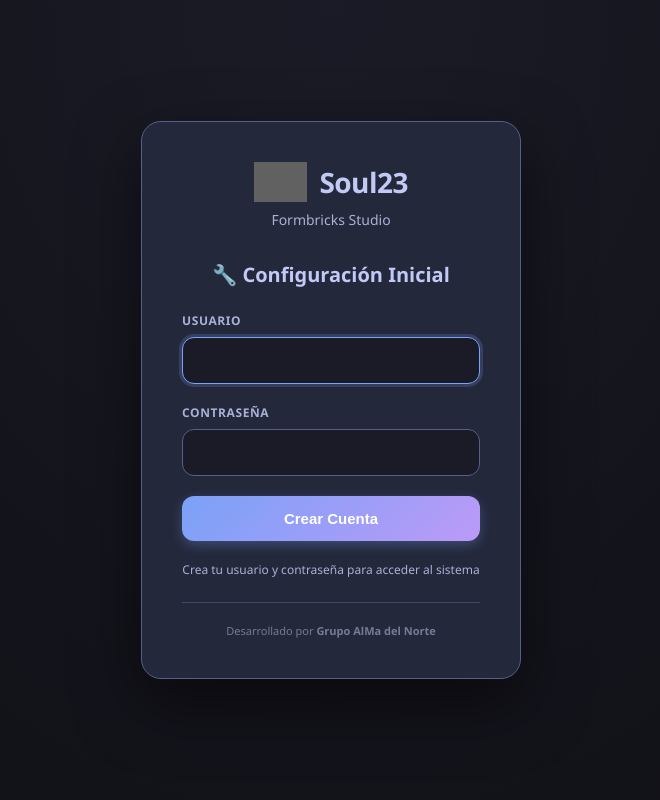
After one commit to marcogll/frombricks_generator, a Flask app: page /login in a window 1280 px wide. The commit adds this page. Shown: the whole page, without its empty margins (309-969 px from the left). Run offline with Flask 3, Linux system fonts and the light colour scheme; some libraries are stand-ins or nearby versions; grey boxes are pictures that could not be loaded.

Commit message:
feat: add authentication with login screen and setup wizard
- Add login page with Soul23 branding
- Setup wizard on first run to create admin credentials
- Password hashing with SHA256 + salt
- All API routes protected with @require_auth
- Add logout button in header
- Add auth.json to .gitignore

```diff
--- a/web/app.py
+++ b/web/app.py
@@ -2,15 +2,28 @@
 import json
 import os
 import sys
+import hashlib
+import secrets
 
-from flask import Flask, jsonify, render_template, request, Response
+from functools import wraps
+from flask import Flask, jsonify, render_template, request, Response, session, redirect, url_for
 
 sys.path.insert(0, os.path.dirname(os.path.dirname(os.path.abspath(__file__))))
 from client.formbricks import FormbricksClient, FormbricksError
 
 app = Flask(__name__)
+app.secret_key = os.environ.get("SECRET_KEY", secrets.token_hex(32))
 
 CONFIG_PATH = os.path.join(os.path.dirname(os.path.dirname(os.path.abspath(__file__))), "config.json")
+AUTH_PATH = os.path.join(os.path.dirname(os.path.dirname(os.path.abspath(__file__))), "auth.json")
+
+def require_auth(f):
+    @wraps(f)
+    def decorated(*args, **kwargs):
+        if not is_authenticated():
+            return jsonify({"error": "Unauthorized"}), 401
+        return f(*args, **kwargs)
+    return decorated
 
 def load_config():
     envs_from_env = os.environ.get("FORMBRICKS_ENVIRONMENTS")
@@ -24,6 +37,30 @@ def load_config():
             return json.load(f)
     return {"environments": []}
 
+def load_auth():
+    if os.path.exists(AUTH_PATH):
+        with open(AUTH_PATH) as f:
+            return json.load(f)
+    return None
+
+def save_auth(username, password):
+    salt = secrets.token_hex(16)
+    pw_hash = hashlib.sha256((password + salt).encode()).hexdigest()
+    auth_data = {"username": username, "salt": salt, "password": pw_hash}
+    with open(AUTH_PATH, "w") as f:
+        json.dump(auth_data, f)
+    return auth_data
+
+def verify_auth(username, password):
+    auth = load_auth()
+    if not auth or auth.get("username") != username:
+        return False
+    pw_hash = hashlib.sha256((password + auth["salt"]).encode()).hexdigest()
+    return pw_hash == auth["password"]
+
+def is_authenticated():
+    return session.get("authenticated", False)
+
 def get_client(env_name=None):
     cfg = load_config()
     envs = cfg.get("environments", [])
@@ -36,6 +73,50 @@ def get_client(env_name=None):
     else:
         env = envs[0]
     return FormbricksClient(env["base_url"], env["api_key"], env["environment_id"]), env
+
+
+@app.route("/")
+def index():
+    if not is_authenticated():
+        return redirect(url_for("login"))
+    return render_template("index.html")
+
+
+@app.route("/login", methods=["GET", "POST"])
+def login():
+    auth = load_auth()
+    is_setup = auth is not None
+
+    if request.method == "POST":
+        username = request.form.get("username", "").strip()
+        password = request.form.get("password", "")
+
+        if not is_setup:
+            if len(username) < 2 or len(password) < 4:
+                return render_template("login.html", error="Usuario mínimo 2 caracteres, contraseña mínimo 4", is_setup=False, brand="Soul23")
+            save_auth(username, password)
+            session["authenticated"] = True
+            session["username"] = username
+            return redirect(url_for("index"))
+        else:
+            if verify_auth(username, password):
+                session["authenticated"] = True
+                session["username"] = username
+                return redirect(url_for("index"))
+            return render_template("login.html", error="Credenciales incorrectas", is_setup=True, brand="Soul23")
+
+    return render_template("login.html", is_setup=is_setup, brand="Soul23")
+
+
+@app.route("/logout")
+def logout():
+    session.clear()
+    return redirect(url_for("login"))
+
+
+@app.route("/api/auth/status")
+def auth_status():
+    return jsonify({"authenticated": is_authenticated(), "setup": load_auth() is not None})
 
 
 def fix_survey(data: dict) -> dict:
@@ -184,18 +265,15 @@ FULL_SURVEY_TEMPLATE = {
 }
 
 
-@app.route("/")
-def index():
-    return render_template("index.html")
-
-
 @app.route("/api/envs")
+@require_auth
 def api_envs():
     cfg = load_config()
     return jsonify(cfg.get("environments", []))
 
 
 @app.route("/api/surveys")
+@require_auth
 def api_surveys():
     env = request.args.get("env")
     try:
@@ -207,6 +285,7 @@ def api_surveys():
 
 
 @app.route("/api/surveys/<survey_id>")
+@require_auth
 def api_survey(survey_id):
     env = request.args.get("env")
     try:
@@ -218,6 +297,7 @@ def api_survey(survey_id):
 
 
 @app.route("/api/surveys", methods=["POST"])
+@require_auth
 def api_create_survey():
     env = request.args.get("env")
     data = request.get_json()
@@ -235,6 +315,7 @@ def api_create_survey():
 
 
 @app.route("/api/surveys/<survey_id>", methods=["PUT"])
+@require_auth
 def api_update_survey(survey_id):
     env = request.args.get("env")
     data = request.get_json()
@@ -251,6 +332,7 @@ def api_update_survey(survey_id):
 
 
 @app.route("/api/surveys/<survey_id>", methods=["DELETE"])
+@require_auth
 def api_delete_survey(survey_id):
     env = request.args.get("env")
     try:
@@ -264,6 +346,7 @@ def api_delete_survey(survey_id):
 
 
 @app.route("/api/templates")
+@require_auth
 def api_templates():
     type_filter = request.args.get("type")
     if type_filter:
@@ -275,6 +358,7 @@ def api_templates():
 
 
 @app.route("/api/templates/full-survey")
+@require_auth
 def api_full_survey_template():
     return jsonify(FULL_SURVEY_TEMPLATE)
 
@@ -585,6 +669,7 @@ Auth: `x-api-key` header.
 
 
 @app.route("/api/templates/docs/survey-structure")
+@require_auth
 def api_survey_docs():
     fmt = request.args.get("format", "md")
     if fmt == "md":
@@ -593,6 +678,7 @@ def api_survey_docs():
 
 
 @app.route("/api/responses/<survey_id>", methods=["POST"])
+@require_auth
 def api_send_response(survey_id):
     env = request.args.get("env")
     data = request.get_json()
@@ -614,6 +700,7 @@ def api_send_response(survey_id):
 
 
 @app.route("/api/fix-survey", methods=["POST"])
+@require_auth
 def api_fix_survey():
     data = request.get_json()
     if not data:
@@ -627,6 +714,7 @@ def api_fix_survey():
 
 
 @app.route("/api/eval/template/<survey_id>")
+@require_auth
 def api_eval_template(survey_id):
     env = request.args.get("env")
     try:
@@ -659,6 +747,7 @@ def api_eval_template(survey_id):
 
 
 @app.route("/api/eval/grade/<survey_id>", methods=["POST"])
+@require_auth
 def api_eval_grade(survey_id):
     env = request.args.get("env")
     fmt = request.args.get("format", "json")
@@ -681,6 +770,7 @@ def api_eval_grade(survey_id):
 
 
 @app.route("/api/eval/export/<survey_id>")
+@require_auth
 def api_eval_export(survey_id):
     env = request.args.get("env")
     try:
--- a/web/templates/index.html
+++ b/web/templates/index.html
@@ -19,6 +19,7 @@
     </a>
   </div>
   <div class="env-bar">
+    <button class="btn-logout" onclick="window.location.href='/logout'" title="Cerrar sesión">🚪</button>
     <button class="theme-toggle" id="theme-toggle" title="Toggle theme">🌙</button>
     <label style="font-size:12px;color:var(--text2)">Environment:</label>
     <select id="env-select"></select>
--- /dev/null
+++ b/web/templates/login.html
@@ -0,0 +1,209 @@
+<!DOCTYPE html>
+<html lang="es" data-theme="dark">
+<head>
+  <meta charset="UTF-8">
+  <meta name="viewport" content="width=device-width, initial-scale=1.0">
+  <title>Formbricks Studio - Soul23</title>
+  <style>
+    :root, [data-theme="dark"] {
+      --bg: #1a1b26;
+      --surface: #24283b;
+      --surface2: #414868;
+      --border: #565f89;
+      --text: #c0caf5;
+      --text2: #a9b1d6;
+      --accent: #7aa2f7;
+      --accent2: #bb9af7;
+      --green: #9ece6a;
+      --red: #f7768e;
+    }
+    [data-theme="light"] {
+      --bg: #eff1f5;
+      --surface: #e6e9ef;
+      --surface2: #ccd0da;
+      --border: #bcc0cc;
+      --text: #4c4f69;
+      --text2: #6c6f85;
+      --accent: #7287fd;
+      --accent2: #8839ef;
+    }
+    * { box-sizing: border-box; margin: 0; padding: 0; }
+    body {
+      font-family: 'Segoe UI', system-ui, -apple-system, sans-serif;
+      background: var(--bg);
+      color: var(--text);
+      min-height: 100vh;
+      display: flex;
+      align-items: center;
+      justify-content: center;
+      background-image: radial-gradient(ellipse at top, #1a1b26 0%, #0f0f14 100%);
+    }
+    .login-container {
+      width: 100%;
+      max-width: 420px;
+      padding: 20px;
+    }
+    .login-card {
+      background: var(--surface);
+      border-radius: 20px;
+      padding: 40px;
+      border: 1px solid var(--border);
+      box-shadow: 0 24px 64px rgba(0,0,0,0.5);
+    }
+    .brand {
+      text-align: center;
+      margin-bottom: 32px;
+    }
+    .brand-logo {
+      display: flex;
+      align-items: center;
+      justify-content: center;
+      gap: 12px;
+      margin-bottom: 8px;
+    }
+    .brand-logo img {
+      height: 40px;
+      filter: invert(1);
+    }
+    .brand-logo h1 {
+      font-size: 28px;
+      font-weight: 700;
+      color: var(--text);
+      letter-spacing: -0.02em;
+    }
+    .brand-subtitle {
+      font-size: 14px;
+      color: var(--text2);
+    }
+    .login-title {
+      font-size: 20px;
+      font-weight: 600;
+      text-align: center;
+      margin-bottom: 24px;
+      color: var(--text);
+    }
+    .form-group {
+      margin-bottom: 20px;
+    }
+    .form-group label {
+      display: block;
+      font-size: 12px;
+      font-weight: 600;
+      color: var(--text2);
+      margin-bottom: 8px;
+      text-transform: uppercase;
+      letter-spacing: 0.05em;
+    }
+    .form-group input {
+      width: 100%;
+      padding: 14px 18px;
+      background: var(--bg);
+      border: 1px solid var(--border);
+      border-radius: 12px;
+      color: var(--text);
+      font-size: 15px;
+      transition: all .15s;
+    }
+    .form-group input:focus {
+      outline: none;
+      border-color: var(--accent);
+      box-shadow: 0 0 0 3px rgba(122, 162, 247, 0.2);
+    }
+    .btn {
+      width: 100%;
+      padding: 14px 24px;
+      border-radius: 12px;
+      font-size: 15px;
+      font-weight: 600;
+      border: none;
+      cursor: pointer;
+      transition: all .15s;
+    }
+    .btn-primary {
+      background: linear-gradient(135deg, var(--accent) 0%, var(--accent2) 100%);
+      color: #fff;
+      box-shadow: 0 4px 12px rgba(122, 162, 247, 0.3);
+    }
+    .btn-primary:hover {
+      transform: translateY(-2px);
+      box-shadow: 0 8px 20px rgba(122, 162, 247, 0.4);
+    }
+    .error {
+      background: rgba(247, 118, 142, 0.15);
+      border: 1px solid var(--red);
+      color: var(--red);
+      padding: 12px 16px;
+      border-radius: 10px;
+      font-size: 13px;
+      margin-bottom: 20px;
+      text-align: center;
+    }
+    .hint {
+      text-align: center;
+      font-size: 12px;
+      color: var(--text2);
+      margin-top: 20px;
+    }
+    .hint a {
+      color: var(--accent);
+      text-decoration: none;
+    }
+    .footer {
+      text-align: center;
+      margin-top: 24px;
+      padding-top: 20px;
+      border-top: 1px solid var(--border);
+      font-size: 11px;
+      color: var(--text2);
+      opacity: 0.6;
+    }
+  </style>
+</head>
+<body>
+  <div class="login-container">
+    <div class="login-card">
+      <div class="brand">
+        <div class="brand-logo">
+          <img src="https://raw.githubusercontent.com/marcogll/mg_data_storage/refs/heads/main/soul23/logo/soul23_logo.svg" alt="Soul23">
+          <h1>Soul23</h1>
+        </div>
+        <div class="brand-subtitle">Formbricks Studio</div>
+      </div>
+
+      <h2 class="login-title">
+        {% if not is_setup %}🔧 Configuración Inicial{% else %}🔐 Iniciar Sesión{% endif %}
+      </h2>
+
+      {% if error %}
+      <div class="error">{{ error }}</div>
+      {% endif %}
+
+      <form method="POST">
+        <div class="form-group">
+          <label>Usuario</label>
+          <input type="text" name="username" required autocomplete="username" autofocus>
+        </div>
+        <div class="form-group">
+          <label>Contraseña</label>
+          <input type="password" name="password" required autocomplete="current-password">
+        </div>
+        <button type="submit" class="btn btn-primary">
+          {% if not is_setup %}Crear Cuenta{% else %}Entrar{% endif %}
+        </button>
+      </form>
+
+      <div class="hint">
+        {% if not is_setup %}
+          Crea tu usuario y contraseña para acceder al sistema
+        {% else %}
+          ¿Olvidaste tu contraseña? <a href="#">Recuperar</a>
+        {% endif %}
+      </div>
+
+      <div class="footer">
+        Desarrollado por <strong>Grupo AlMa del Norte</strong>
+      </div>
+    </div>
+  </div>
+</body>
+</html>
```
Also changed, not shown: web/static/style.css (+5 -5 lines), 1 other file.
